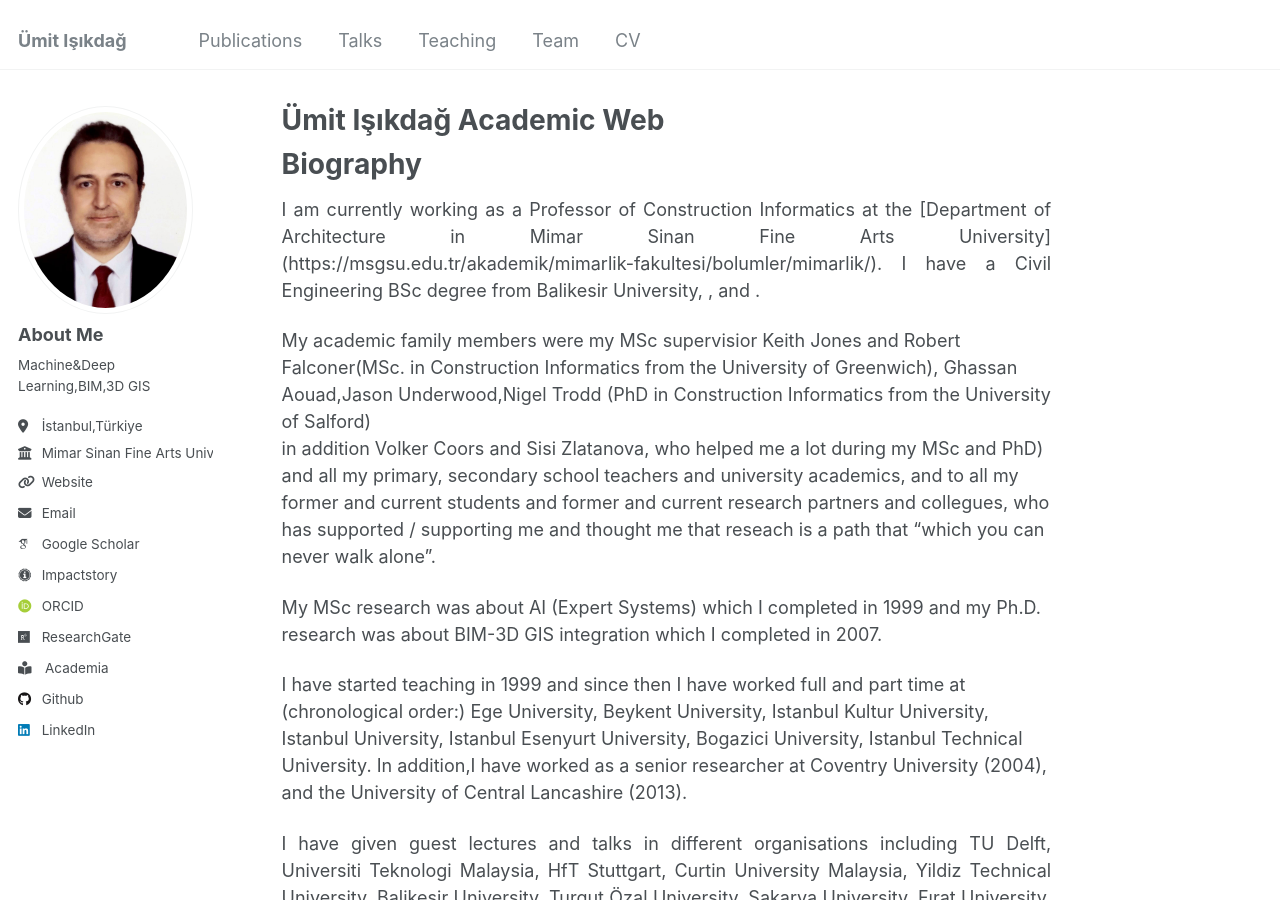
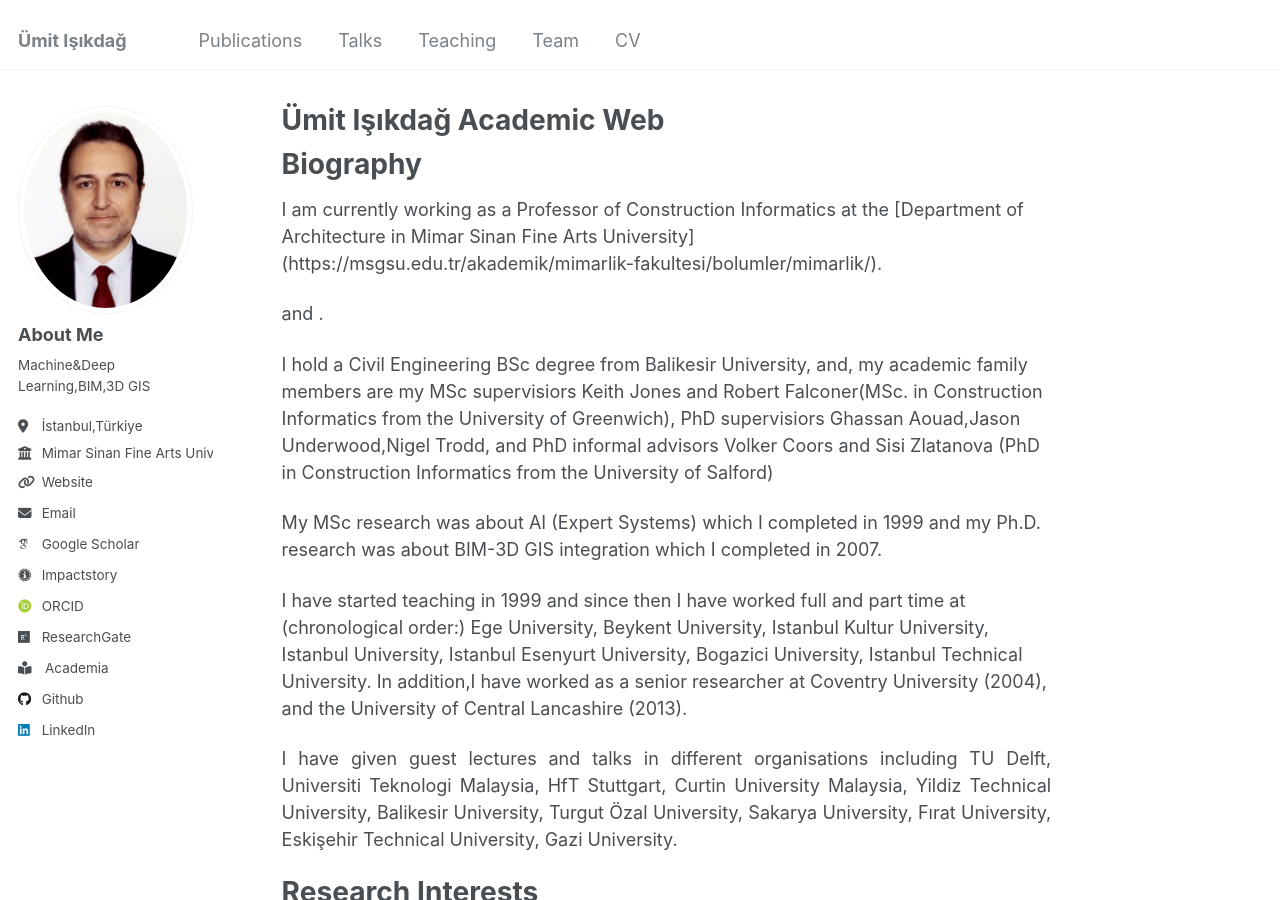
Before and after one commit to uisikdag/uisikdag.github.io, a Jekyll site: the page built from _pages/about.md, in a window 1280 px wide and 900 px high. Built offline with Jekyll 4.4.1, drawn with Linux system fonts in a browser that asks for light colours; some web fonts are replaced.

Commit message:
Update about.md

```diff
--- a/_pages/about.md
+++ b/_pages/about.md
@@ -11,20 +11,16 @@ Biography
 ======
 I am currently working as a Professor of Construction Informatics at the [Department of Architecture in Mimar Sinan Fine Arts University]
 (https://msgsu.edu.tr/akademik/mimarlik-fakultesi/bolumler/mimarlik/).
-I have a Civil Engineering BSc degree from Balikesir University, ,
+
 and .
 {: style="text-align: justify;"}
+I hold a Civil Engineering BSc degree from Balikesir University, and,
+my academic family members are my MSc supervisiors Keith Jones and Robert Falconer(MSc. in Construction Informatics from the University of Greenwich),
+PhD supervisiors Ghassan Aouad,Jason Underwood,Nigel Trodd, and PhD informal advisors Volker Coors and Sisi Zlatanova
+(PhD in Construction Informatics from the University of Salford)
 
-My academic family members were my MSc supervisior Keith Jones and Robert Falconer(MSc. in Construction Informatics from the University of Greenwich),
-Ghassan Aouad,Jason Underwood,Nigel Trodd (PhD in Construction Informatics from the University of Salford)
-in addition Volker Coors and Sisi Zlatanova, who helped me a lot during my MSc and PhD) and
-all my primary, secondary school teachers and university academics,
-and to all my former and current students and former and current research partners and collegues,
-who has supported / supporting me and thought me that reseach is a path
-that "which you can never walk alone".
 
-My MSc research was about AI (Expert Systems) which I completed in 1999 and
-my Ph.D. research was about BIM-3D GIS integration which I completed in 2007.
+My MSc research was about AI (Expert Systems) which I completed in 1999 and my Ph.D. research was about BIM-3D GIS integration which I completed in 2007.
 
 
 I have started teaching in 1999 and since then I have worked full and part time at (chronological order:)
```
